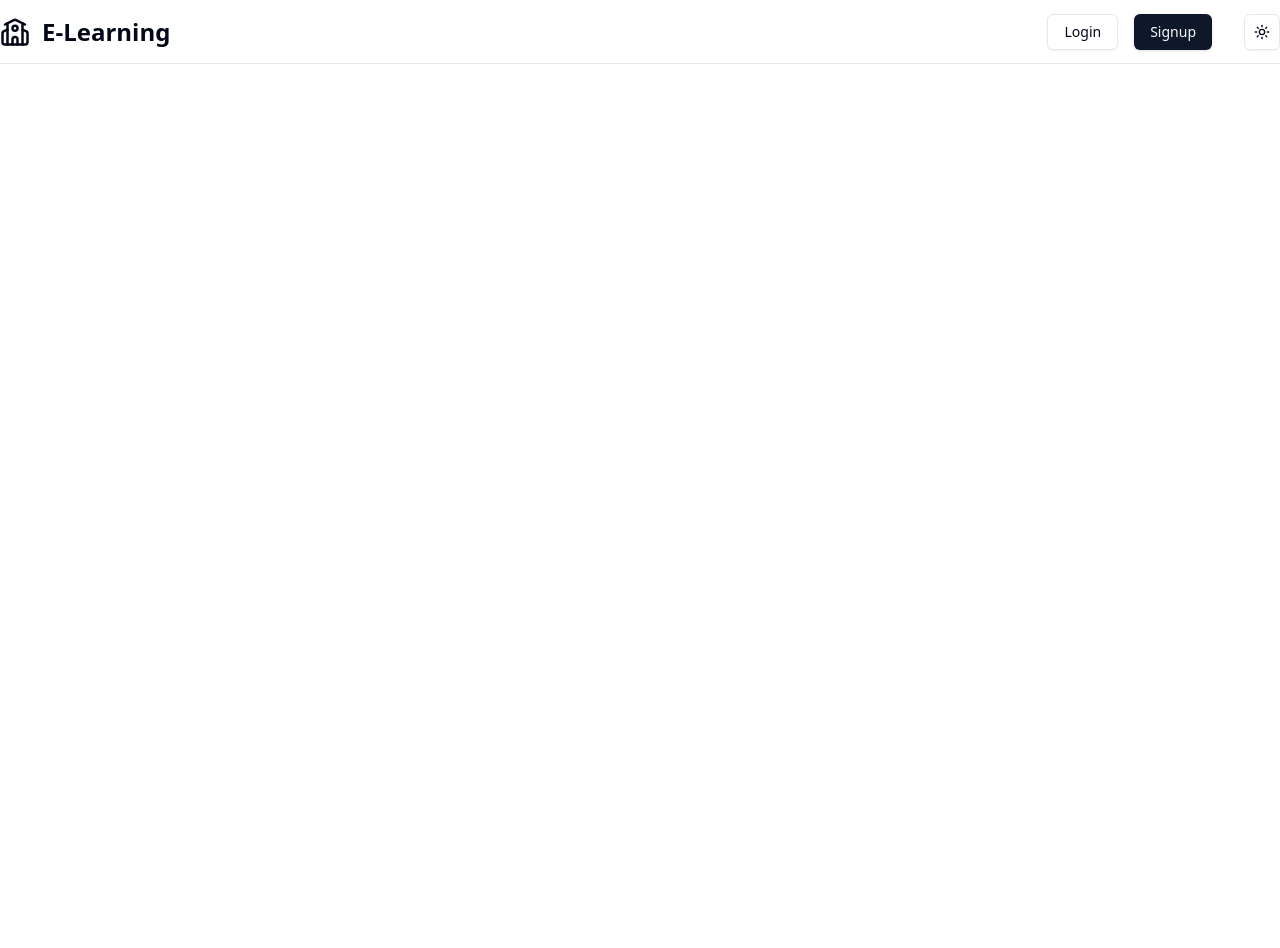
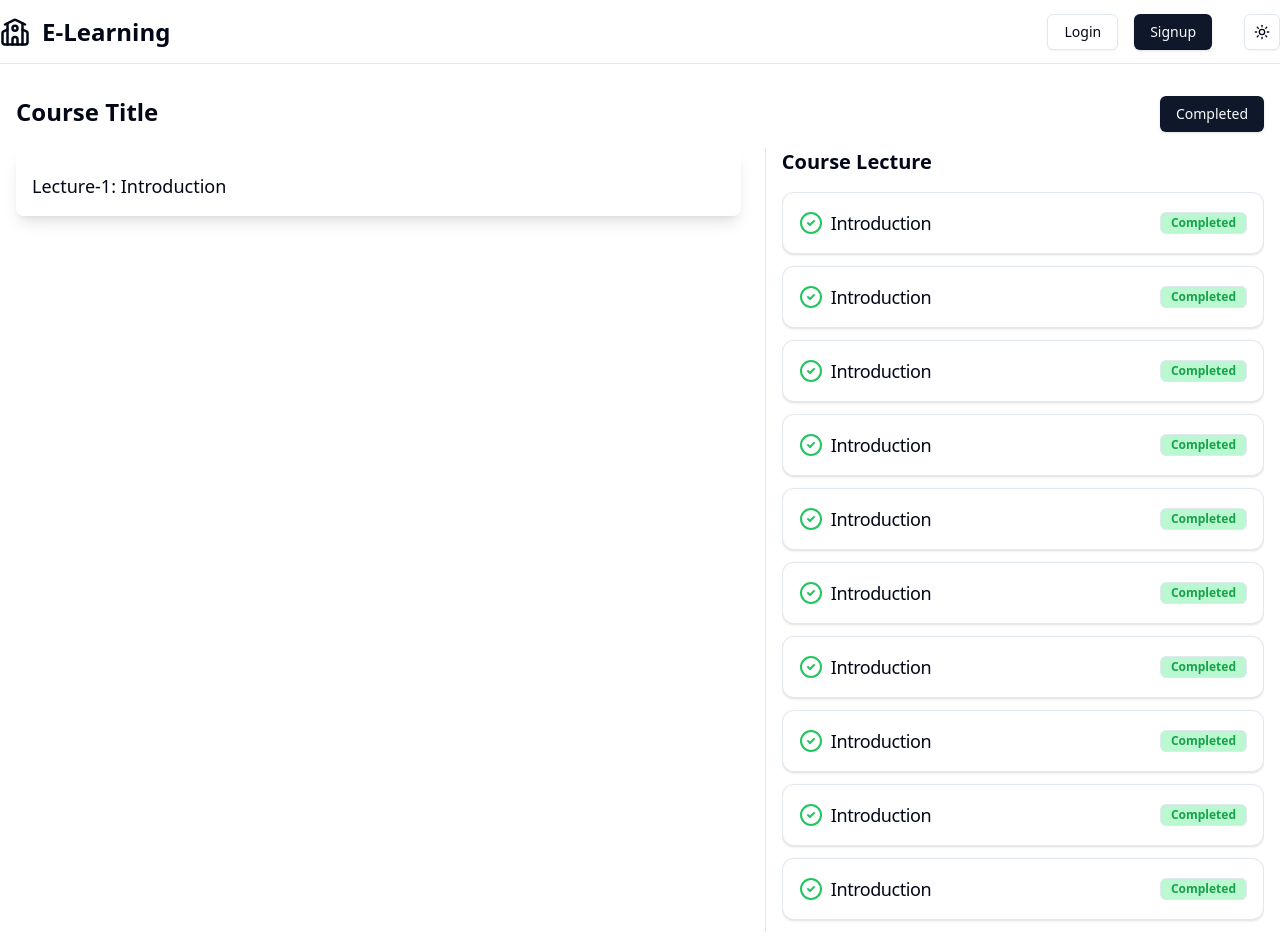
Before and after one commit to sinha-niranjan/LMS, a React (Vite) app in the folder client/: page /course-progress/1 in a window 1280 px wide. Before the commit the page ends 800 px from the top, so only its background shows below. Built offline with nearby package versions, Linux system fonts and the light colour scheme; no server answers.

Commit message:
add: Course progress page added

```diff
--- a/client/src/pages/student/CourseDetail.jsx
+++ b/client/src/pages/student/CourseDetail.jsx
@@ -85,7 +85,9 @@ const CourseDetail = () => {
                 <ReactPlayer
                   width={"100%"}
                   height={"100%"}
-                  url={course.lectures[0].videoUrl}
+                  url={
+                    course.lectures.length > 0 && course.lectures[0].videoUrl
+                  }
                   controls={true}
                 />
               </div>
@@ -97,7 +99,12 @@ const CourseDetail = () => {
             </CardContent>
             <CardFooter className="flex justify-center p-4">
               {purchased ? (
-                <Button onClick={handleContinueCourse}>Continue Course</Button>
+                <Button
+                  onClick={handleContinueCourse}
+                  className="bg-green-600 font-semibold hover:bg-green-500"
+                >
+                  Continue Course
+                </Button>
               ) : (
                 <BuyCourseButton courseId={courseId} />
               )}
--- a/client/src/pages/student/CourseProgress.jsx
+++ b/client/src/pages/student/CourseProgress.jsx
@@ -1,9 +1,69 @@
-import React from 'react'
+import { Badge } from "@/components/ui/badge";
+import { Button } from "@/components/ui/button";
+import { Card, CardContent, CardTitle } from "@/components/ui/card";
+
+import { CirclePlay } from "lucide-react";
+import { CheckCircle2 } from "lucide-react";
+import React from "react";
 
 const CourseProgress = () => {
+  const isCompleted = true;
   return (
-    <div>CourseProgress</div>
-  )
-}
+    <div className="mx-auto mt-20 max-w-7xl p-4">
+      {/* Display course name */}
+      <div className="mb-4 flex justify-between">
+        <h1 className="text-2xl font-bold">Course Title</h1>
+        <Button>Completed</Button>
+      </div>
+      <div className="flex flex-col gap-6 md:flex-row">
+        {/* Video section */}
+        <div className="h-fit flex-1 rounded-lg p-4 shadow-lg md:w-3/5">
+          <div>
+            {" "}
+            {/* video ayega */}
+            {/* <Video /> */}
+          </div>
+          {/* Display  current watching lecture title  */}
+          <div className="mt-2">
+            <h3 className="text-lg font-medium">Lecture-1: Introduction</h3>
+          </div>
+        </div>
+        {/* Lecture Sidebar  */}
+        <div className="flex w-full flex-col border-t border-gray-200 pt-4 md:w-2/5 md:border-l md:border-t-0 md:pl-4 md:pt-0">
+          <h2 className="mb-4 text-xl font-semibold">Course Lecture</h2>
+          <div className="flex-1 overflow-y-auto">
+            {[1, 2, 3, 4, 5, 6, 7, 8, 9, 10].map((lecture, index) => (
+              <Card
+                key={index}
+                className="mb-3 transform transition hover:cursor-pointer"
+              >
+                <CardContent className="flex items-center justify-between p-4">
+                  <div className="flex items-center">
+                    {isCompleted ? (
+                      <CheckCircle2 size={24} className="mr-2 text-green-500" />
+                    ) : (
+                      <CirclePlay size={24} className="mr-2 text-gray-500" />
+                    )}
+                    <div>
+                      <CardTitle className="text-lg font-medium">
+                        Introduction
+                      </CardTitle>
+                    </div>
+                  </div>
+                  <Badge
+                    variant="outline"
+                    className="bg-green-200 text-green-600"
+                  >
+                    Completed
+                  </Badge>
+                </CardContent>
+              </Card>
+            ))}
+          </div>
+        </div>
+      </div>
+    </div>
+  );
+};
 
-export default CourseProgress
+export default CourseProgress;
```
